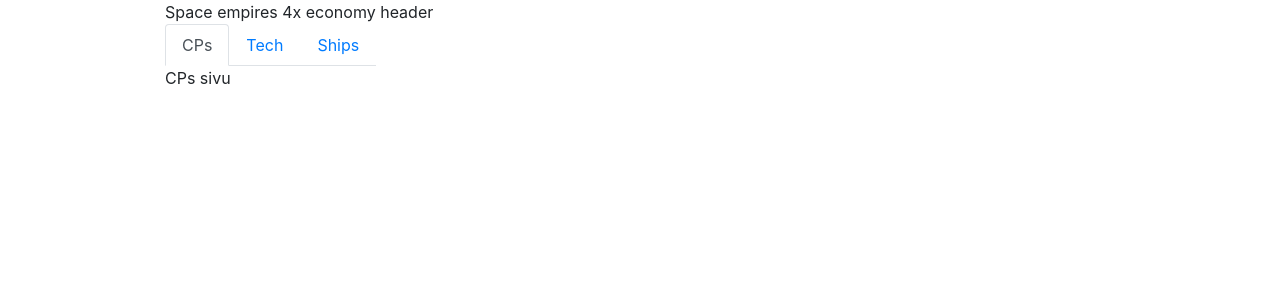
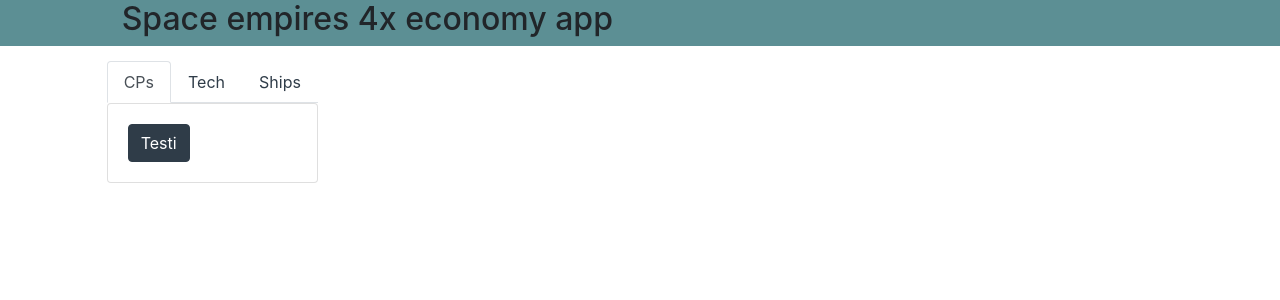
Before and after one commit to Hapi/space-empires-4x-economy, an Angular app: page / in a window 1280 px wide. Shown: the top 300 px of the page. Built offline with nearby package versions, Linux system fonts and the light colour scheme.

Commit message:
Bootstrap theming, cards

```diff
--- a/angular.json
+++ b/angular.json
@@ -7,7 +7,7 @@
       "projectType": "application",
       "schematics": {
         "@schematics/angular:component": {
-          "style": "sass"
+          "style": "scss"
         }
       },
       "root": "",
@@ -28,7 +28,7 @@
               "src/assets"
             ],
             "styles": [
-              "src/styles.sass"
+              "src/styles.scss"
             ],
             "scripts": []
           },
@@ -92,7 +92,7 @@
               "src/assets"
             ],
             "styles": [
-              "src/styles.sass"
+              "src/styles.scss"
             ],
             "scripts": []
           }
--- a/src/app/app.component.html
+++ b/src/app/app.component.html
@@ -1,10 +1,20 @@
-<div class="container">
+<div class="container-fluid">
+    <div class="row page-header">
+        <div class="col-1">
+        </div>
+        <div class="col-10">
+            <div>
+                <header></header>
+            </div>
+        <div class="col-1">
+        </div>
+    </div>
+    </div>
     <div class="row">
         <div class="col-1">
         </div>
         <div class="col-10">
             <div class="row">
-                <header></header>
             </div>
             <div class="row">
                 <router-outlet></router-outlet>
--- a/src/app/cps.component.html
+++ b/src/app/cps.component.html
@@ -1 +1,6 @@
-CPs sivu
+
+<div class="card">
+    <div class="card-body">
+        <button type="button" class="btn btn-primary">Testi</button>
+    </div>
+</div>
--- a/src/app/header.component.html
+++ b/src/app/header.component.html
@@ -1 +1 @@
-Space empires 4x economy header
+<h2>Space empires 4x economy app</h2>
--- a/src/app/ships.component.html
+++ b/src/app/ships.component.html
@@ -1 +1,5 @@
-Ships sivu
+<div class="card">
+    <div class="card-body">
+        Laivasto
+    </div>
+</div>
--- a/src/app/tech.component.html
+++ b/src/app/tech.component.html
@@ -1 +1,5 @@
-Tech sivu
+<div class="card">
+    <div class="card-body">
+        Tech
+    </div>
+</div>
--- a/src/styles.sass
+++ /dev/null
@@ -1,2 +0,0 @@
-/* You can add global styles to this file, and also import other style files */
-@import "~bootstrap/dist/css/bootstrap.css"
--- /dev/null
+++ b/src/styles.scss
@@ -0,0 +1,18 @@
+/* You can add global styles to this file, and also import other style files */
+
+/* colors generated at https://themestr.app/theme (GREYSON selection) */
+$primary:#2f3c48;
+$secondary:#6f7f8c;
+$success:#3e4d59;
+$danger:#cc330d;
+$info:#5c8f94;
+$warning:#6e9fa5;
+$light:#eceeec;
+$dark:#1e2b37;
+
+@import "~bootstrap/scss/bootstrap.scss";
+
+.page-header {
+    background-color: #5c8f94;
+    margin-bottom: 15px;
+}
```
